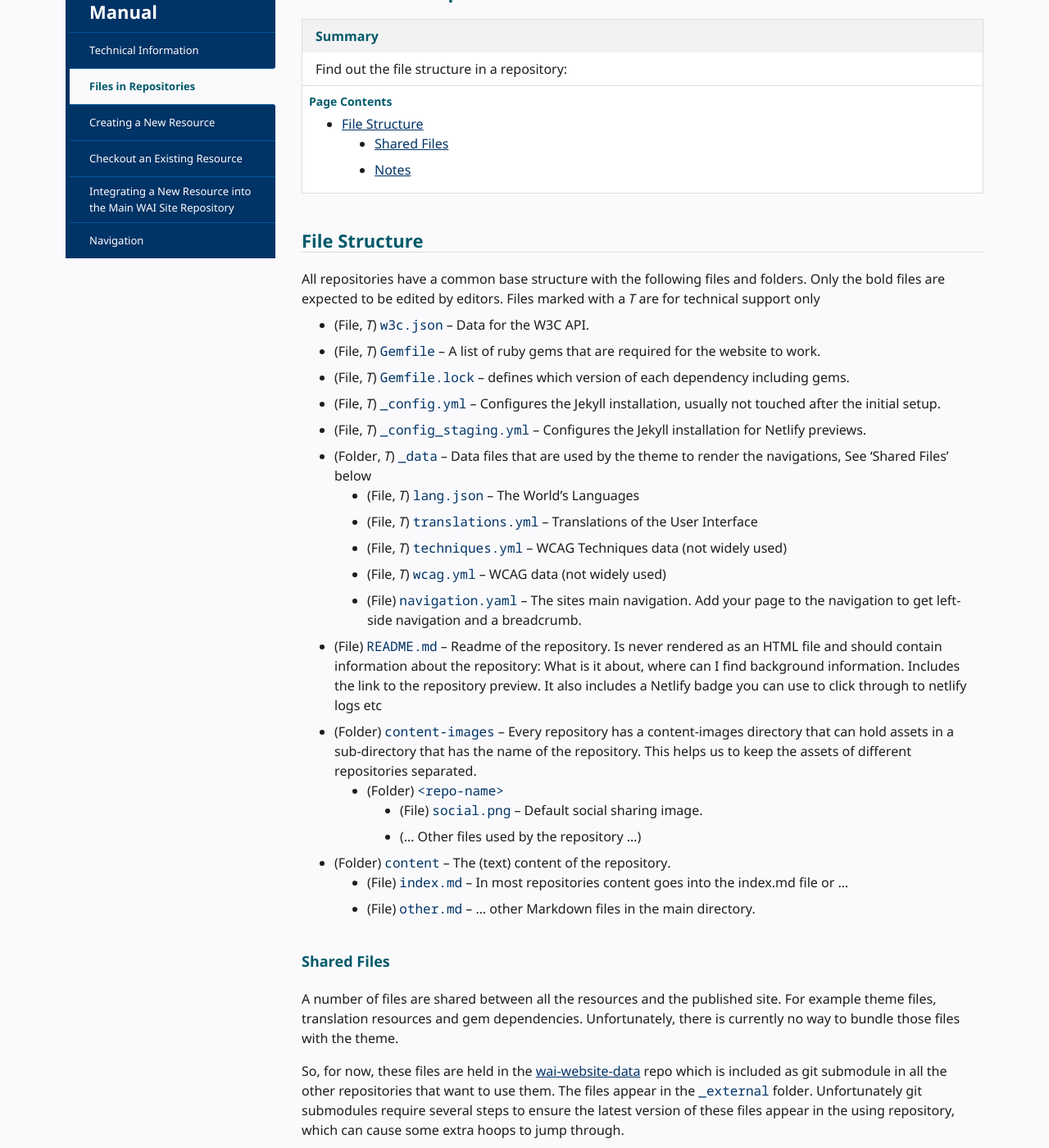
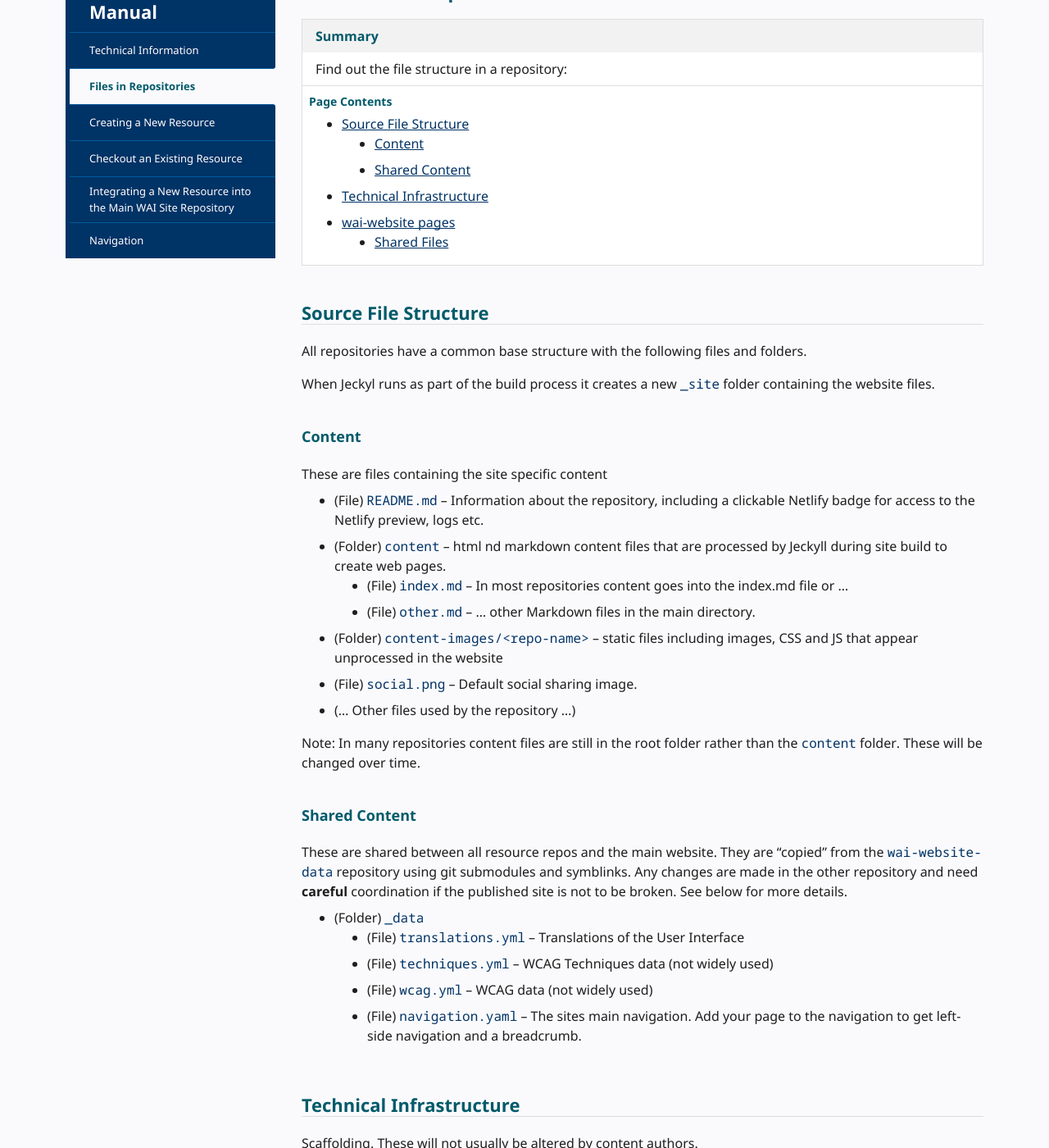
Before and after one commit to w3c/wai-website-theme, a Jekyll site: the page built from content/technical-files.md, in a window 1280 px wide and 1400 px high, scrolled down 348 px. Shown: the whole window at 82% size. Built offline with Jekyll 4.4.1, drawn with Linux system fonts in a browser that asks for light colours; cached includes are drawn as plain includes; comment, search, counter and statistics services are not loaded; some of the changed text lies outside the part shown.

Commit message:
Rework "files" content

```diff
--- a/content/technical-files.md
+++ b/content/technical-files.md
@@ -29,32 +29,58 @@ Find out the file structure in a repository:
 {% include toc.html %}
 
 
-## File Structure
+## Source File Structure
 
 All repositories have a common base structure with the following files
-and folders. Only the bold files are expected to be edited by editors.
-Files marked with a _T_ are for technical support only
+and folders.
 
--   (File, _T_) `w3c.json` – Data for the W3C API.
--   (File, _T_) `Gemfile` – A list of ruby gems that are required for the website to work.
--   (File, _T_) `Gemfile.lock` – defines which version of each dependency including gems.
--   (File, _T_) `_config.yml` – Configures the Jekyll installation, usually not touched after the initial setup.
--   (File, _T_) `_config_staging.yml` – Configures the Jekyll installation for Netlify previews.
--   (Folder, _T_) `_data` – Data files that are used by the theme to render the
-    navigations, See 'Shared Files' below
-    -   (File, _T_) `lang.json` – The World's Languages
-    -   (File, _T_) `translations.yml` – Translations of the User Interface
-    -   (File, _T_) `techniques.yml` – WCAG Techniques data (not widely used)
-    -   (File, _T_) `wcag.yml` – WCAG data (not widely used)
-    -   (File) `navigation.yaml` – The sites main navigation. Add your page to the navigation to get left-side navigation and a breadcrumb.
--   (File) `README.md` – Readme of the repository. Is never rendered as an HTML file and should contain information about the repository: What is it about, where can I find background information. Includes the link to the repository preview. It also includes a Netlify badge you can use to click through to netlify logs etc
--   (Folder) `content-images` – Every repository has a content-images directory that can hold assets in a sub-directory that has the name of the repository. This helps us to keep the assets of different repositories separated.
-    -  (Folder) `<repo-name>`
-       +  (File) `social.png` – Default social sharing image.
-       +  (… Other files used by the repository …)
-- (Folder) `content` – The (text) content of the repository.
+When Jeckyl runs as part of the build process it creates a new `_site` folder containing the website files.
+
+### Content
+
+These are files containing the site specific content
+
+-   (File) `README.md` – Information about the repository, including a clickable Netlify badge for access to the Netlify preview, logs etc.
+- (Folder) `content` – html nd markdown content files that are processed by Jeckyll during site build to create web pages.
   - (File) `index.md` – In most repositories content goes into the index.md file or …
   - (File) `other.md` – … other Markdown files in the main directory.
+-   (Folder) `content-images/<repo-name>` – static files including images, CSS and JS that appear unprocessed in the website
+  +  (File) `social.png` – Default social sharing image.
+  +  (… Other files used by the repository …)
+
+Note:  In many repositories content files are still in the root folder rather than the `content` folder. These will be changed over time.
+
+### Shared Content
+
+These are shared between all resource repos and the main website. They are "copied" from the `wai-website-data` repository using git submodules and symblinks. Any changes are made in the other repository and need **careful** coordination if the published site is not to be broken. See below for more details.
+
+-   (Folder) `_data`
+    -   (File) `translations.yml` – Translations of the User Interface
+    -   (File) `techniques.yml` – WCAG Techniques data (not widely used)
+    -   (File) `wcag.yml` – WCAG data (not widely used)
+    -   (File) `navigation.yaml` – The sites main navigation. Add your page to the navigation to get left-side navigation and a breadcrumb.
+
+## Technical Infrastructure
+
+Scaffolding. These will not usually be altered by content authors.
+
+-   (File) `w3c.json` – Data for the W3C API.
+-   (File) `Gemfile` – A list of ruby gems that are required for the website to work.
+-   (File) `Gemfile.lock` – defines which version of each dependency including gems.
+-   (File) `_config.yml` – Configures the Jekyll installation, usually not touched after the initial setup.
+-   (File) `_config_staging.yml` – Configures the Jekyll installation for Netlify previews.
+-   (File) `netlify.yml` - configuration for Netlify previews and local development builds
+-   (File) `gitmodules` - configuration for the git submodule(s) tha tappera
+-   (Folder) `_external/data` - mount point for the included git submodule `wai-wesbite-data`
+-   (Folder) `_data/*` - links to shared files imported as a git submodule via `_external/data`
+-   (Folder) `_site` - the generated website files
+
+## wai-website pages
+
+-   (Folder) `pages` - files processed by Jekyll to make wai-website - links to the git submodules
+-   (Folder) `_external`
+    - (Folder) `data`- mount point for the included git submodule `wai-wesbite-data`. Same as in each resource repo.
+    - (Folder) `resources`- mount point for the all the included git submodule resources `wai-*`
 
 ### Shared Files
 
@@ -65,7 +91,3 @@ So, for now, these files are held in the [wai-website-data](https://github.com/w
 These files in _external are not directly used, rather the `_data` folder contains symblinks to these shared files which are then used by the code. Again this requires extra manual work for setup but does alow more flexibility, such as using a local file while developing.
 
 To summarise, code in the resource files make references to shared files in `_data` folder. These are actually symblinks to files in the submodule mounted at`_external`. These files are actually copies of files held in the `wai-website-data` repository, at a specific version. Keeping this all up-to-date and working requires commands that need to be run as required, usually as part of a website build step, using GitHub Actions
-
-### Notes
-
-- In many repositories what should be in the `content` folder is still in the root folder. This should be addressed when updated. Such a change is breaking when merging to the wai-website repository.
```
